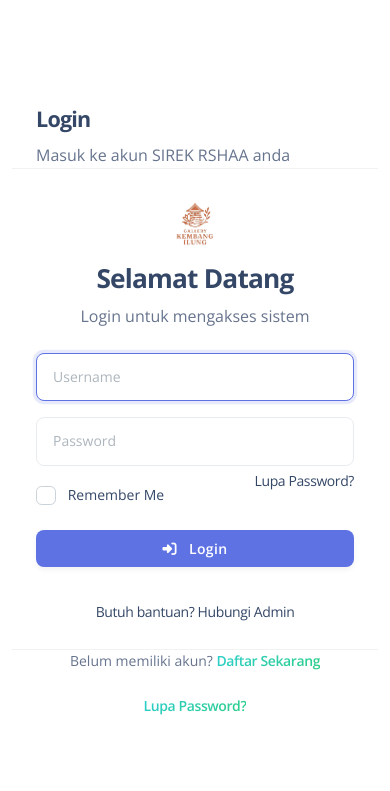
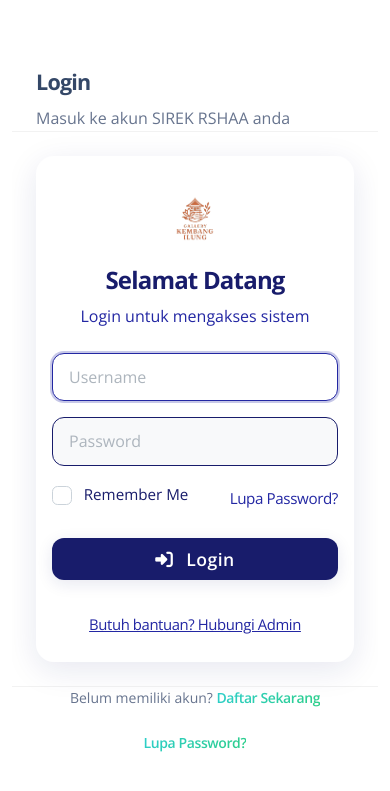
Before and after one commit to itrsabdulazizmrb/rekrutmen, a CodeIgniter app: page /rekrutmen/auth/login in a window 390 px wide. Shown: the top 791 px of the page. Run offline with CodeIgniter, Linux system fonts and the light colour scheme; some libraries are stand-ins or nearby versions.

Commit message:
Refactor css

```diff
--- a/assets/css/custom.css
+++ b/assets/css/custom.css
@@ -571,3 +571,158 @@ body {
     max-width: 100%;
   }
 }
+
+/* Modern Login Split Layout */
+.login-split-container {
+  display: flex;
+  min-height: 100vh;
+  background: #181c6b;
+}
+.login-left {
+  flex: 1;
+  background: #181c6b;
+  color: #fff;
+  display: flex;
+  align-items: center;
+  justify-content: center;
+  position: relative;
+}
+.login-left-content {
+  max-width: 400px;
+  margin: auto;
+  text-align: left;
+}
+.login-left h1 {
+  font-size: 2.5rem;
+  font-weight: bold;
+  margin: 1.5rem 0 1rem 0;
+  line-height: 1.1;
+}
+.login-left .badge {
+  background: rgba(255,255,255,0.1);
+  color: #fff;
+  padding: 0.5rem 1rem;
+  border-radius: 20px;
+  font-size: 0.9rem;
+  display: inline-block;
+  margin-bottom: 1rem;
+}
+.login-badges span {
+  background: #2327a3;
+  color: #fff;
+  padding: 0.3rem 0.8rem;
+  border-radius: 15px;
+  margin-right: 0.5rem;
+  font-size: 0.85rem;
+  display: inline-block;
+  margin-bottom: 0.5rem;
+}
+.login-stats {
+  margin: 2rem 0 1rem 0;
+  display: flex;
+  gap: 2rem;
+}
+.stat-number {
+  font-size: 1.5rem;
+  font-weight: bold;
+  display: block;
+}
+.login-footer {
+  margin-top: 2rem;
+  font-size: 0.9rem;
+  opacity: 0.7;
+}
+.login-right {
+  flex: 1;
+  background: #f8f9fa;
+  display: flex;
+  align-items: center;
+  justify-content: center;
+  min-width: 350px;
+  position: relative;
+  box-shadow: -8px 0 32px 0 rgba(24,28,107,0.08);
+}
+.login-form-container {
+  background: #fff;
+  border-radius: 18px;
+  box-shadow: 0 8px 32px 0 rgba(24,28,107,0.10);
+  padding: 2.5rem 2rem 2rem 2rem;
+  width: 100%;
+  max-width: 370px;
+  margin: auto;
+}
+.login-form-container .form-control {
+  border-radius: 12px;
+  border: 1.5px solid #181c6b;
+  font-size: 1rem;
+  padding: 0.75rem 1rem;
+  margin-bottom: 1rem;
+  background: #f8f9fa;
+}
+.login-form-container .form-control:focus {
+  border-color: #2327a3;
+  box-shadow: 0 0 0 2px #2327a340;
+  background: #fff;
+}
+.login-form-container .btn-primary {
+  background: #181c6b;
+  border: none;
+  border-radius: 12px;
+  font-size: 1.1rem;
+  font-weight: 600;
+  padding: 0.75rem 0;
+  margin-top: 0.5rem;
+  box-shadow: 0 4px 16px 0 rgba(24,28,107,0.10);
+  transition: background 0.2s;
+}
+.login-form-container .btn-primary:hover {
+  background: #2327a3;
+}
+.login-form-container .form-check-label {
+  font-size: 0.95rem;
+  color: #181c6b;
+}
+.login-form-container .small, .login-form-container .form-text {
+  color: #2327a3;
+  font-size: 0.93rem;
+}
+.login-form-container .text-center img {
+  margin-bottom: 0.5rem;
+}
+.login-form-container .text-center h2 {
+  font-size: 1.5rem;
+  font-weight: bold;
+  color: #181c6b;
+}
+.login-form-container .text-center p {
+  color: #2327a3;
+  font-size: 1rem;
+  margin-bottom: 1.5rem;
+}
+.login-form-container .float-end {
+  float: right;
+  font-size: 0.95rem;
+  color: #2327a3;
+  text-decoration: none;
+}
+.login-form-container .float-end:hover {
+  text-decoration: underline;
+}
+.login-form-container .mt-3 a {
+  color: #2327a3;
+  text-decoration: underline;
+}
+@media (max-width: 900px) {
+  .login-split-container {
+    flex-direction: column;
+  }
+  .login-left, .login-right {
+    flex: none;
+    width: 100%;
+    min-height: 300px;
+  }
+  .login-form-container {
+    padding: 2rem 1rem 1.5rem 1rem;
+    max-width: 98vw;
+  }
+}
```
